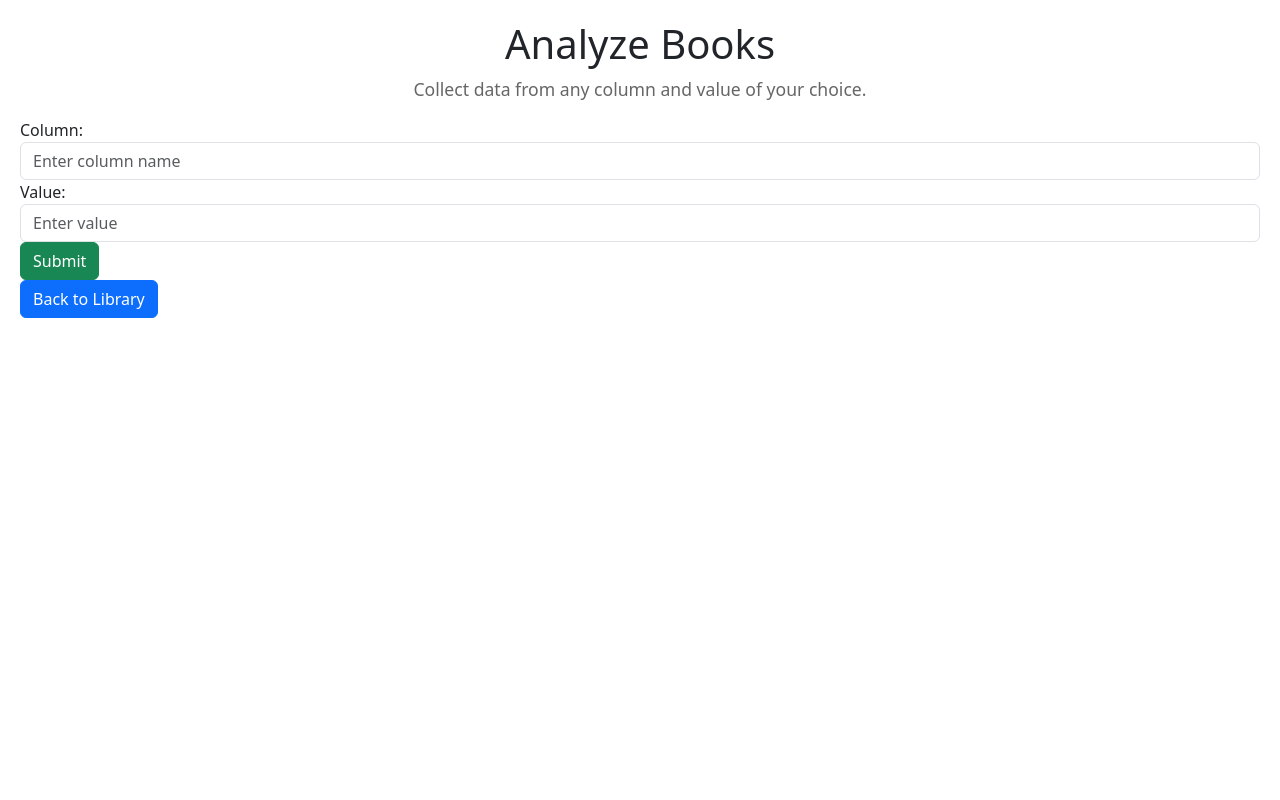
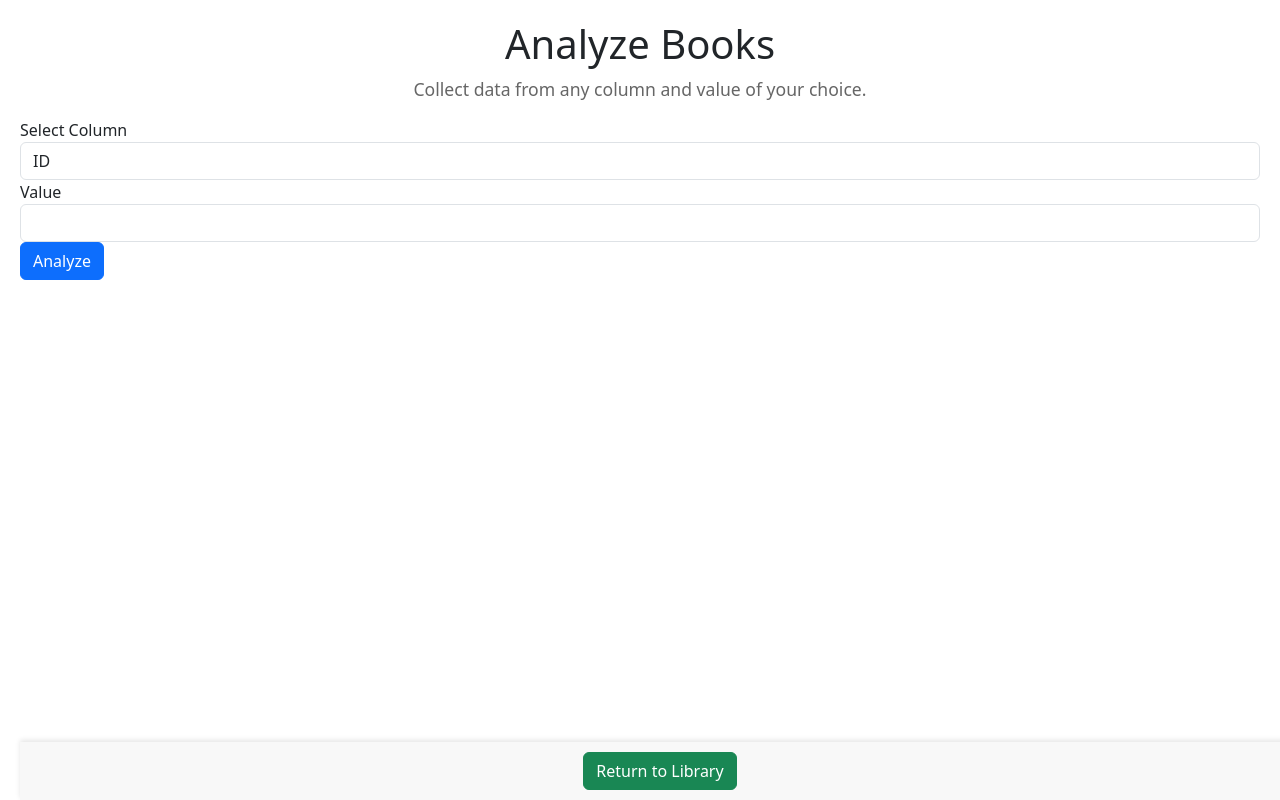
Before and after one commit to add0794/flask-sqlalchemy-library, a Flask app: page /analyze in a window 1280 px wide. Run offline with Flask 3, Linux system fonts and the light colour scheme.

Commit message:
add dropdown menu for columns

```diff
--- a/templates/analyze.html
+++ b/templates/analyze.html
@@ -11,24 +11,37 @@
 
 <!-- Form to submit column and value -->
 <form action="{{ url_for('analyze') }}" method="POST">
-    <label for="column">Column:</label>
-    <input type="text" id="column" name="column" placeholder="Enter column name" class="form-control" required>
+    <div class="form-group">
+        <label for="column">Select Column</label>
+        <select name="column" id="column" class="form-control">
+            <option value="id">ID</option>
+            <option value="title">Title</option>
+            <option value="author">Author</option>
+            <option value="rating">Rating</option>
+        </select>
+    </div>
 
-    <label for="value">Value:</label>
-    <input type="text" id="value" name="value" placeholder="Enter value" class="form-control" required>
+    <div class="form-group">
+        <label for="value">Value</label>
+        <input type="text" name="value" id="value" class="form-control" required>
+    </div>
 
-    <button type="submit" class="btn btn-success">Submit</button>
+    <button type="submit" class="btn btn-primary">Analyze</button>
 </form>
 
 <!-- Flash messages -->
 {% with messages = get_flashed_messages(with_categories=true) %}
-    {% if messages %}
-        <div class="flashes">
-            {% for category, message in messages %}
-                <div class="alert alert-{{ category }}">{{ message }}</div>
-            {% endfor %}
-        </div>
-    {% endif %}
+  {% if messages %}
+    <div class="flashes flash-success">
+      {% for category, message in messages %}
+        {% if category == 'success' %}
+          <div class="flash-success">{{ message }}</div>
+        {% else %}
+          <div class="flash-message {{ category }}">{{ message }}</div>
+        {% endif %}
+      {% endfor %}
+    </div>
+  {% endif %}
 {% endwith %}
 
 <!-- Display DataFrame as HTML table -->
@@ -37,6 +50,9 @@
     <div>{{ df_html|safe }}</div>
 {% endif %}
 
-<a href="{{ url_for('home') }}" class="btn btn-primary">Back to Library</a>
+<footer class="bottom mt-4">
 
+    <a href="{{ url_for('home') }}" class="btn btn-success">Return to Library</a>
+
+</footer>
 {% endblock %}
```
